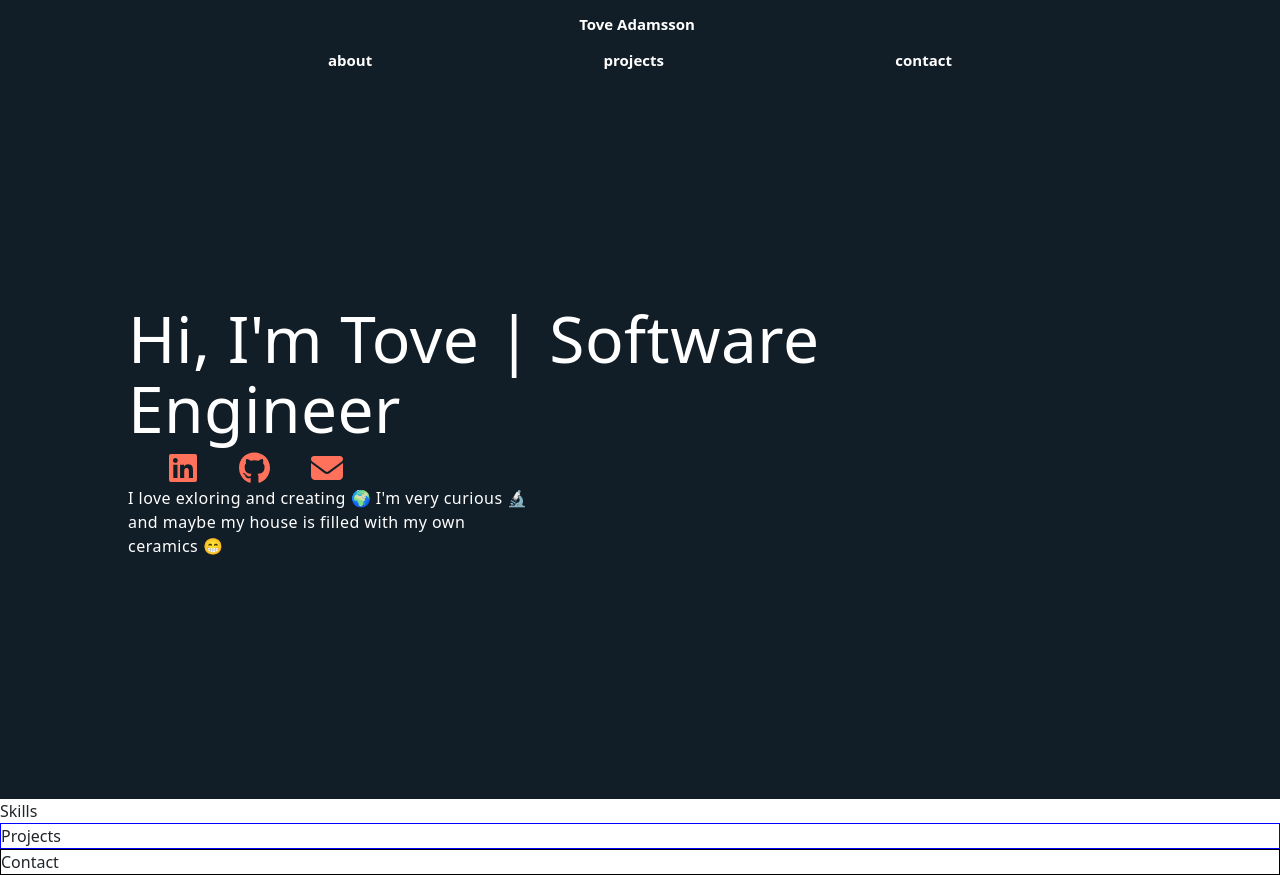
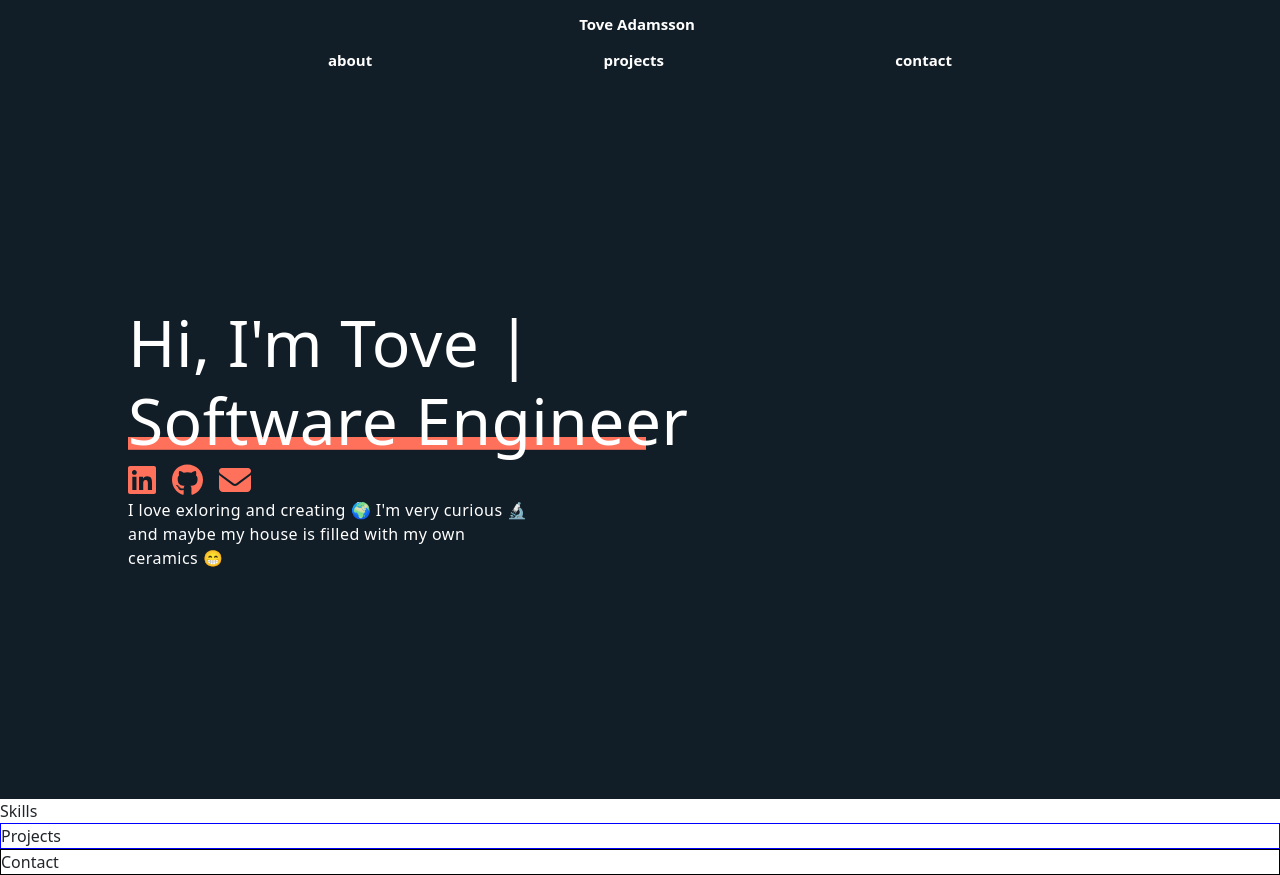
Before and after one commit to toveadamsson/my-website, a React (Create React App) app: page / in a window 1280 px wide. Built offline with nearby package versions, Linux system fonts and the light colour scheme.

Commit message:
border effect

```diff
--- a/src/components/About.js
+++ b/src/components/About.js
@@ -2,14 +2,14 @@ import React from 'react'
 import '../css/about.css'
 
 import { FontAwesomeIcon } from '@fortawesome/react-fontawesome'
-import { faLinkedin, faGithub} from '@fortawesome/free-brands-svg-icons'
+import { faLinkedin, faGithub } from '@fortawesome/free-brands-svg-icons'
 import { faEnvelope } from '@fortawesome/free-solid-svg-icons'
 export default function About () {
   return (
     <div className='about'>
-      <h1>
-        Hi, I'm Tove | Software <br /> Engineer
-      </h1>
+      <h1>Hi, I'm Tove | </h1>
+      <h1 className='underline--magical'>Software Engineer</h1>
+
       <div className='logo-continer'>
         <a href='https://www.linkedin.com/in/toveadamsson/'>
           <FontAwesomeIcon icon={faLinkedin} className='logo' />
--- a/src/css/about.css
+++ b/src/css/about.css
@@ -1,33 +1,50 @@
-.about{
+.about {
   background-color: rgb(18, 30, 39);
-    color:#fff;
-    height:90vh;
+  color: #fff;
+  height: 90vh;
   display: flex;
   flex-direction: column;
   justify-content: center;
-    padding-left:10vw;
+  padding-left: 10vw;
 }
-.about h1 {
+h1 {
+  display: flex;
   font-size: 4rem;
   line-height: 1.1;
   letter-spacing: 0.03rem;
 }
-.logo-continer{
-    width: 20vw;
+.logo-continer {
+  width: fit-content;
   display: flex;
   justify-content: space-evenly;
 }
 .logo {
-    color: rgb(255, 113, 91);
+  color: #ff715b;
   font-size: 2rem;
+  padding-right: 1rem;
+  opacity: 1;
+  transition: 0.3s;
 }
-.logo:hover{
+.logo:hover {
   color: white;
-    transition: transform 0.40s ease;
+opacity: 1;
 }
 .about p {
   letter-spacing: 0.03rem;
+  margin: 0;
 }
-.about div:last-child{
+.about div:last-child {
   max-width: 32vw;
 }
+
+.underline--magical {
+  background-image: linear-gradient(120deg, #ff715b 0%, #ff715b 100%);
+  background-repeat: no-repeat;
+  background-size: 8.1em 0.2em;
+  background-position: 0 88%;
+  transition: background-size 0.25s ease-in;
+
+}
+.underline--magical:hover {
+    background-size: 8.1em 88%;
+  }
```
Lines whose indentation alone changed are shown as unchanged.
